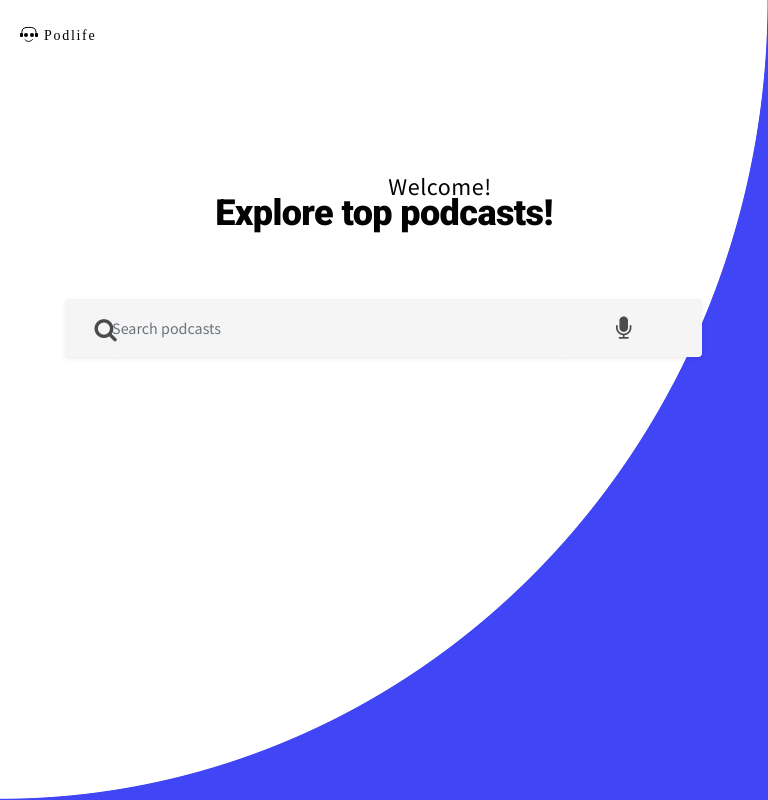
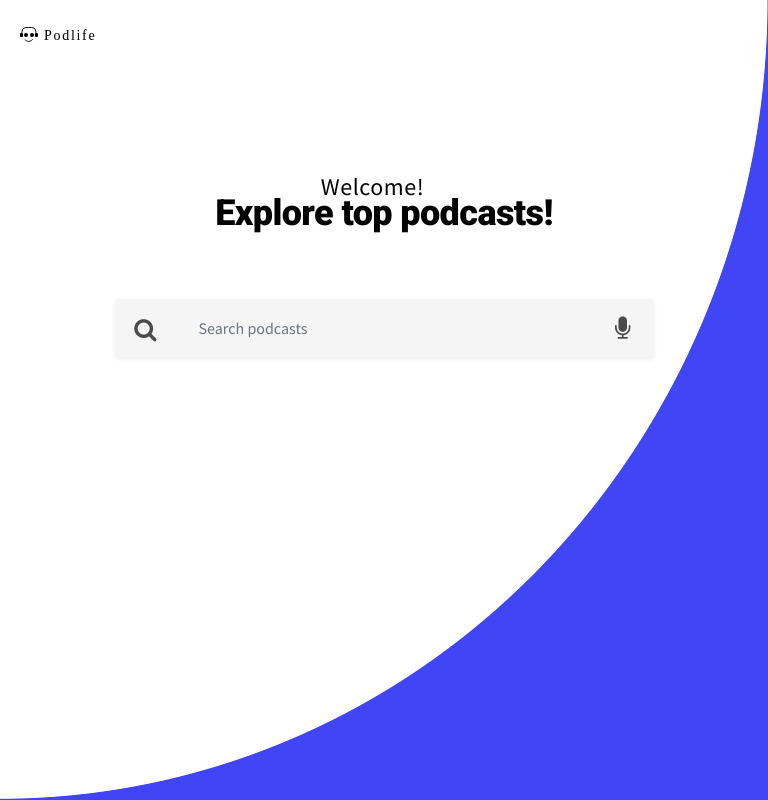
Before and after one commit to teresasanders77/podcast-player, a React (Create React App) app: page / in a window 768 px wide. Built offline with nearby package versions, Linux system fonts and the light colour scheme; no server answers.

Commit message:
Finished medium search screen

```diff
--- a/src/App.css
+++ b/src/App.css
@@ -83,15 +83,10 @@ p {
 }
 
 /*Media queries- mobile responsivity*/
-/*Ipad size*/
+/*Medium size*/
 @media all and (min-width: 760px) and (max-width: 1200px) {
   h2 {
     margin-top: 30%;
-  }
-
-  #searchForm {
-    width: 80%;
-    margin-left: 10%;
   }
 }
 
--- a/src/components/home/SearchForm/SearchForm.css
+++ b/src/components/home/SearchForm/SearchForm.css
@@ -45,3 +45,30 @@ input.form-control {
   height: auto;
   margin-right: 40px;
 }
+
+/*Media queries- mobile responsivity*/
+/*Medium size*/
+@media all and (min-width: 760px) and (max-width: 1200px) {
+  h2 {
+    margin-top: 30%;
+    margin-left: -3%;
+  }
+
+  #searchForm {
+    width: 70.18% ;
+    margin-left: 15%;
+  }
+
+  .fa-microphone:before {
+    margin-right: 225%;
+  }
+
+  .fa-search:before {
+    margin-left: -75%;
+  }
+
+  input.form-control {
+    width: 87%;
+    margin-left: 20px;
+  }
+}
```
